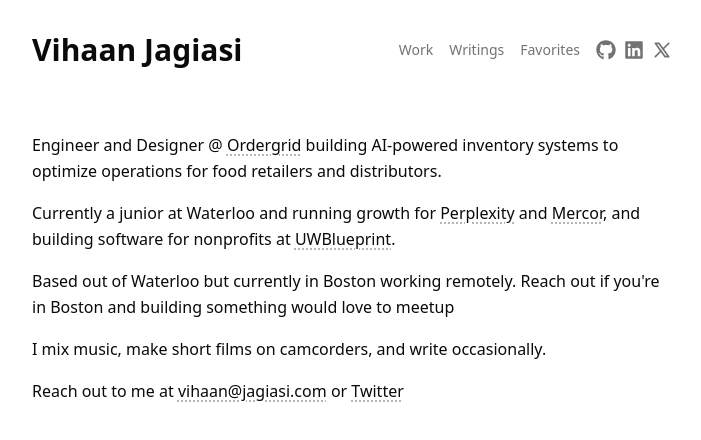
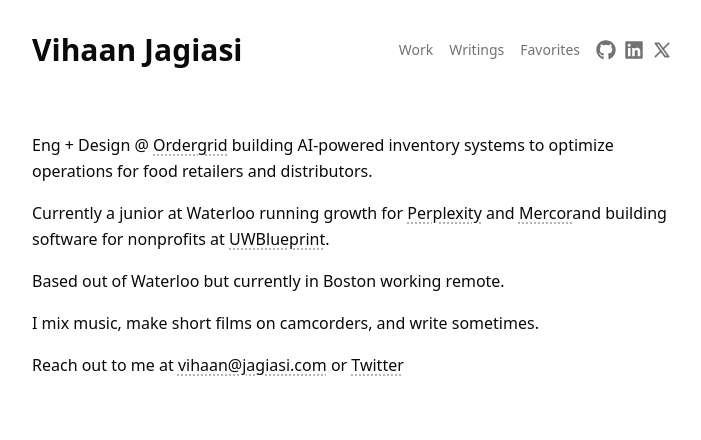
Before and after one commit to VJagiasi/personal-website, a Next.js app: page / in a window 1280 px wide. Shown: the top 440 px of the page, without its empty margins (288-989 px from the left). Built offline with nearby package versions, Linux system fonts and the light colour scheme.

Commit message:
update home page

```diff
--- a/app/page.tsx
+++ b/app/page.tsx
@@ -36,7 +36,7 @@ export default function Page() {
     <motion.main className="py-12 px-6 md:px-0 space-y-16" variants={container} initial="hidden" animate="show">
       <motion.section className="prose prose-neutral dark:prose-invert space-y-4" variants={section}>
         <motion.p className="text-base leading-relaxed" variants={item}>
-          Engineer and Designer @{" "}
+          Eng + Design @{" "}
           <a
             href="https://www.ordergrid.com/"
             target="_blank"
@@ -49,7 +49,7 @@ export default function Page() {
 
         </motion.p>
         <motion.p className="text-base leading-relaxed" variants={item}>
-          Currently a junior at Waterloo and running growth for{" "}
+          Currently a junior at Waterloo running growth for{" "}
           <a
             href="https://www.perplexity.ai/"
             target="_blank"
@@ -67,7 +67,7 @@ export default function Page() {
           >
             Mercor
           </a>
-          , and building software for nonprofits at{" "}
+           and building software for nonprofits at{" "}
           <a
             href="https://uwblueprint.org/"
             target="_blank"
@@ -82,12 +82,11 @@ export default function Page() {
         Building AI-powered solutions to transform food retail and distribution—streamlining operations, optimizing inventory, and driving sustainable growth.
         </motion.p> */}
         <motion.p className="text-base leading-relaxed" variants={item}>
-          Based out of Waterloo but currently in Boston working remotely. Reach out if you&apos;re in Boston and
-          building something would love to meetup
+          Based out of Waterloo but currently in Boston working remote.
         </motion.p>
 
         <motion.p className="text-base leading-relaxed" variants={item}>
-          I mix music, make short films on camcorders, and write occasionally.
+          I mix music, make short films on camcorders, and write sometimes.
         </motion.p>
         <motion.p className="text-base leading-relaxed" variants={item}>
           Reach out to me at{" "}
```
